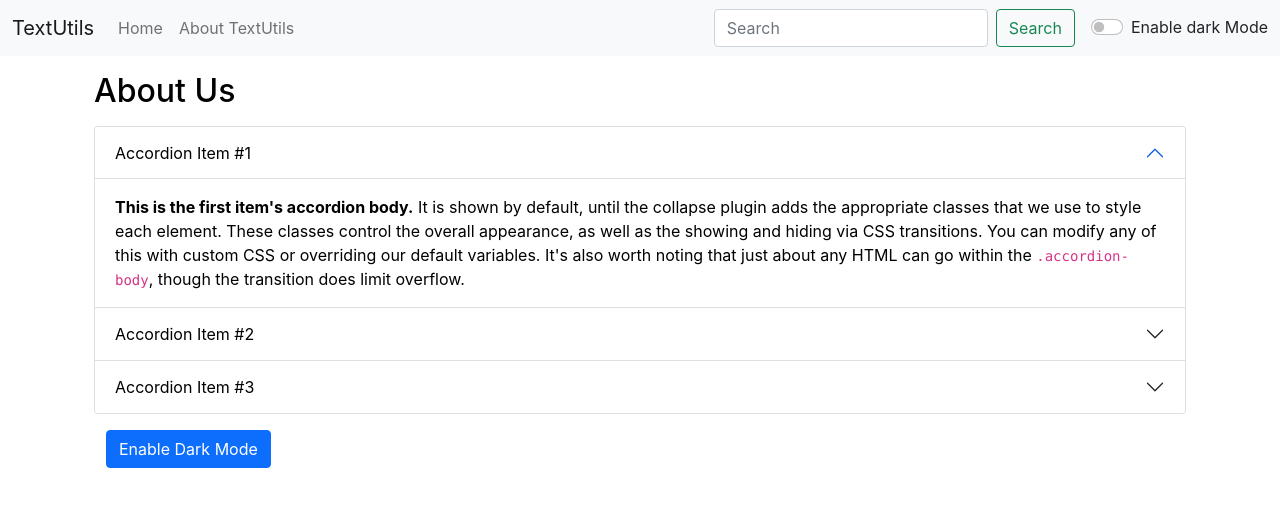
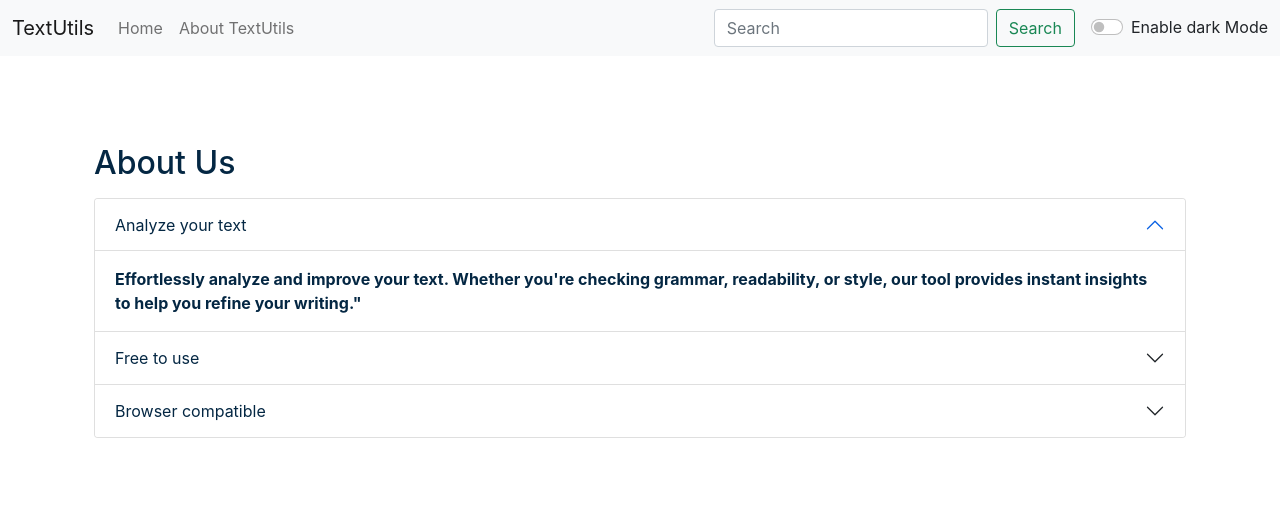
Before and after one commit to TheKushagraPerspective/TextUtils, a React (Create React App) app: page /about in a window 1280 px wide. Shown: the top 506 px of the page. Built offline with nearby package versions, Linux system fonts and the light colour scheme.

Commit message:
Updated TextUtils with new features

```diff
--- a/src/App.js
+++ b/src/App.js
@@ -62,7 +62,7 @@
             <Route path="/" element={
               <TextFile heading="Enter your text below" mode={mode} showAlert={setTheAlertMessage} />
             } />
-            <Route path="/about" element={<About />} />
+            <Route path="/about" element={<About mode={mode} />}  />
           </Routes>
         </div>
       </Router>
--- a/src/Components/About.js
+++ b/src/Components/About.js
@@ -1,34 +1,20 @@
 import React, { useState } from "react";
 
-function About() {
-  const [myStyle, setMyStyle] = useState({
-    color: "black",
-    backgroundColor: "white",
-  });
+function About(props) {
 
-  const [btnText , setBtnText] = useState("Enable Dark Mode")
+ const myStyle = {
+        color : props.mode === "dark" ? "white" : "#042743",
+        backgroundColor : props.mode === "dark" ? "rgb(36 74 104)" : "white"
+ }
 
 
-  const toggleStyle = () => {
-    if(myStyle.color === 'white') {
-        setMyStyle({
-            color:'black',
-            backgroundColor:'white'
-        })
-        setBtnText("Enable Dark Mode")
-    }
-    else {
-        setMyStyle({
-            color:'white',
-            backgroundColor:'black'
-        })
-        setBtnText("Enable Light Mode")
-    }
-  }
+
+
+
 
   return (
     <>
-      <div className="container" style={myStyle}>
+      <div className="container py-3" style={{color : props.mode === "dark" ? "white" : "#042743"}}>
         <h2 className="my-3">About Us</h2>
         <div className="accordion" id="accordionExample">
           <div className="accordion-item">
@@ -42,7 +28,7 @@
                 aria-controls="collapseOne"
                 style={myStyle}  // using style here
               >
-                Accordion Item #1
+                Analyze your text
               </button>
             </h2>
             <div
@@ -52,15 +38,9 @@
             >
 
               <div className="accordion-body" style={myStyle}> {/*using style here*/}
-                <strong>This is the first item's accordion body.</strong> It is
-                shown by default, until the collapse plugin adds the appropriate
-                classes that we use to style each element. These classes control
-                the overall appearance, as well as the showing and hiding via
-                CSS transitions. You can modify any of this with custom CSS or
-                overriding our default variables. It's also worth noting that
-                just about any HTML can go within the{" "}
-                <code>.accordion-body</code>, though the transition does limit
-                overflow.
+                      <strong>
+                          Effortlessly analyze and improve your text. Whether you're checking grammar, readability, or style, our tool provides instant insights to help you refine your writing."
+                      </strong>
               </div>
             </div>
           </div>
@@ -75,7 +55,7 @@
                 aria-controls="collapseTwo"
                 style={myStyle}    // using style here
               >
-                Accordion Item #2
+                Free to use
               </button>
             </h2>
             <div
@@ -84,15 +64,7 @@
               data-bs-parent="#accordionExample"
             >
               <div className="accordion-body"  style={myStyle}>   {/*using style here*/}
-                <strong>This is the second item's accordion body.</strong> It is
-                hidden by default, until the collapse plugin adds the
-                appropriate classes that we use to style each element. These
-                classes control the overall appearance, as well as the showing
-                and hiding via CSS transitions. You can modify any of this with
-                custom CSS or overriding our default variables. It's also worth
-                noting that just about any HTML can go within the{" "}
-                <code>.accordion-body</code>, though the transition does limit
-                overflow.
+                    <strong>Enjoy full access to all features, completely free. No subscriptions, no hidden fees—just simple, effective text analysis.</strong>
               </div>
             </div>
           </div>
@@ -107,7 +79,7 @@
                 aria-controls="collapseThree"
                 style={myStyle}    // using style here
               >
-                Accordion Item #3
+                Browser compatible
               </button>
             </h2>
             <div
@@ -116,23 +88,10 @@
               data-bs-parent="#accordionExample"
             >
               <div className="accordion-body"  style={myStyle}> {/*using style here*/}
-                <strong>This is the third item's accordion body.</strong> It is
-                hidden by default, until the collapse plugin adds the
-                appropriate classes that we use to style each element. These
-                classes control the overall appearance, as well as the showing
-                and hiding via CSS transitions. You can modify any of this with
-                custom CSS or overriding our default variables. It's also worth
-                noting that just about any HTML can go within the{" "}
-                <code>.accordion-body</code>, though the transition does limit
-                overflow.
+                      <strong>Analyze your text with ease across all major browsers. Our tool ensures smooth performance and accurate insights, no matter which browser you use. </strong>
               </div>
             </div>
           </div>
-        </div>
-        <div className="container">
-          <button onClick={toggleStyle} type="button" className="btn btn-primary my-3">
-            {btnText}
-          </button>
         </div>
       </div>
     </>
--- a/src/Components/Alert.js
+++ b/src/Components/Alert.js
@@ -12,9 +12,11 @@
 
   return (
         <>
-            {props.alert && <div class={`alert alert-${props.alert.type} alert-dismissible fade show`} role="alert">
-                <strong>{capitalizeFirstCharacter(props.alert.type)}</strong> : {props.alert.msg}
-            </div>}
+            <div style={{height: "40px"}}>
+                    {props.alert && <div class={`alert alert-${props.alert.type} alert-dismissible fade show`} role="alert">
+                        <strong>{capitalizeFirstCharacter(props.alert.type)}</strong> : {props.alert.msg}
+                    </div>}
+            </div>
         </>
   )
 }
```
